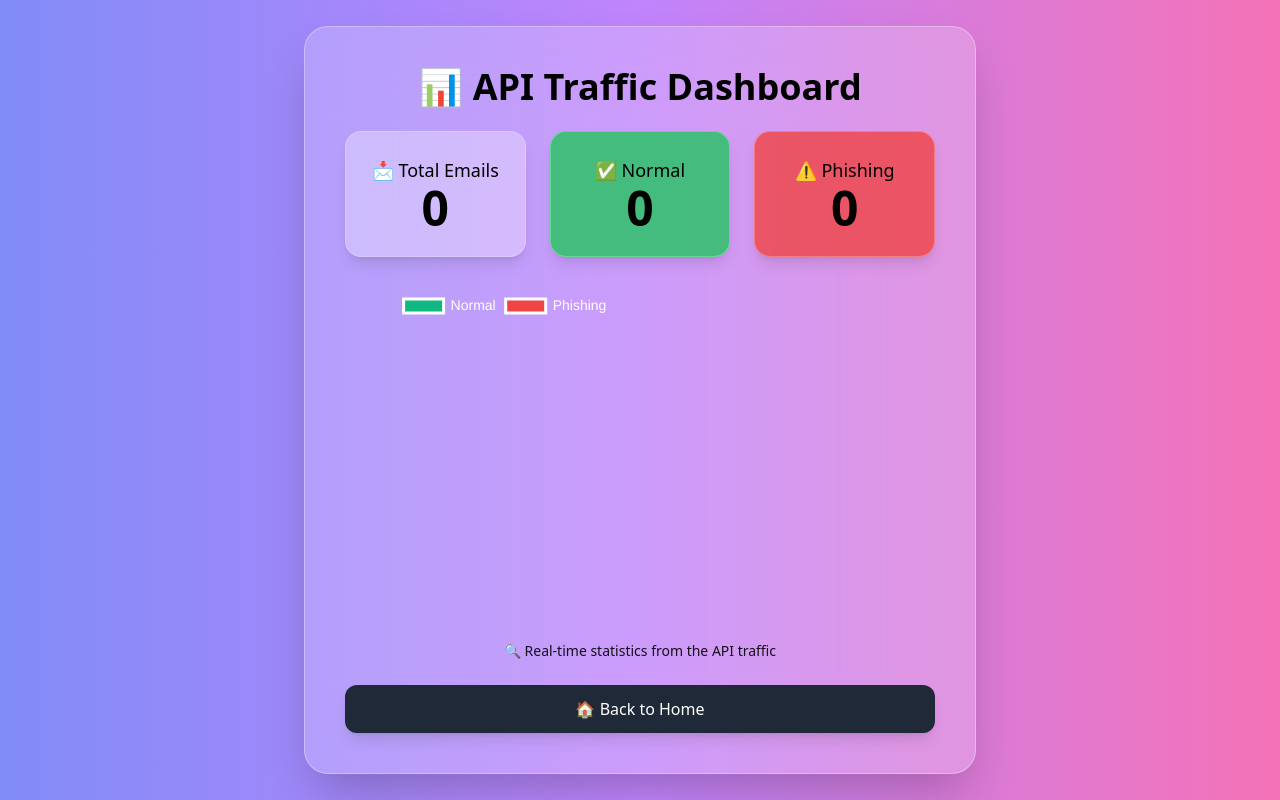
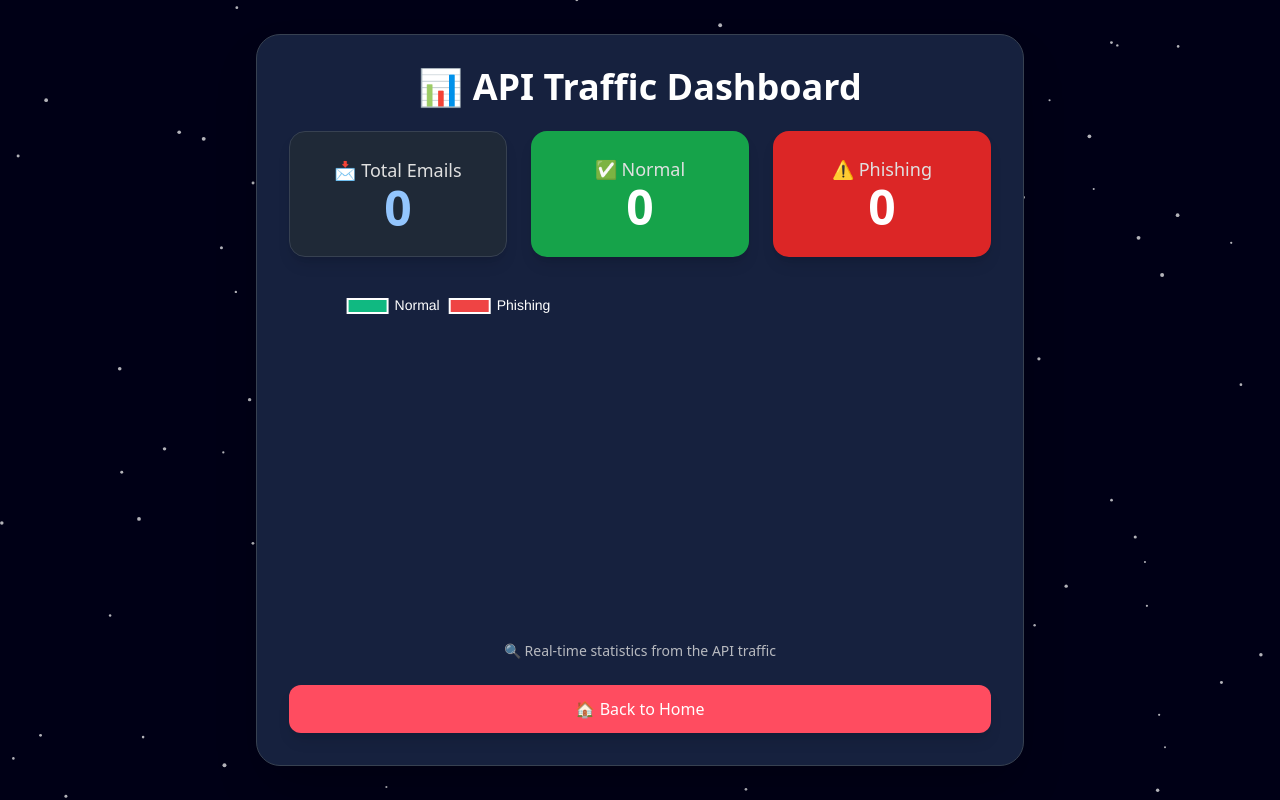
Before and after one commit to cannyworm/Phishing-email-Detection, a FastAPI app: page /dashboard in a window 1280 px wide. Run offline with FastAPI, Linux system fonts and the light colour scheme; parts of the project's set-up code (start-up, migrations or seed data) failed here and were passed over; some libraries are stand-ins or nearby versions.

Commit message:
feat:edit ui of dashborad page

```diff
--- a/templates/dashboard.html
+++ b/templates/dashboard.html
@@ -1,45 +1,72 @@
 <!DOCTYPE html>
 <html lang="en">
+
 <head>
     <meta charset="UTF-8">
     <meta name="viewport" content="width=device-width, initial-scale=1.0">
     <title>API Traffic Dashboard</title>
+
+    <!-- Tailwind CSS -->
     <script src="https://cdn.tailwindcss.com"></script>
-    <script src="https://cdn.jsdelivr.net/npm/chart.js"></script>
+    <script src="https://cdn.jsdelivr.net/npm/tsparticles@2.11.1/tsparticles.bundle.min.js" defer></script>
+    <script src="https://cdn.jsdelivr.net/npm/chart.js" defer></script>
+
+    <script>
+        tailwind.config = {
+            darkMode: 'class',
+            theme: {
+                extend: {
+                    colors: {
+                        darkBg: "#000016",
+                        darkCard: "#16213e",
+                        darkText: "#e0e0e0",
+                        accent: "#ff4c60",
+                        accentHover: "#ff2e44",
+                    },
+                    animation: {
+                        fadeIn: "fadeIn 0.5s ease-in-out",
+                    },
+                    keyframes: {
+                        fadeIn: {
+                            '0%': { opacity: 0 },
+                            '100%': { opacity: 1 },
+                        },
+                    },
+                },
+            },
+        };
+    </script>
 </head>
-<body class="bg-gradient-to-r from-indigo-400 via-purple-400 to-pink-400 dark:from-gray-900 dark:via-gray-800 dark:to-gray-700 min-h-screen flex items-center justify-center relative overflow-hidden">
 
-    <div class="max-w-2xl w-full bg-white/20 backdrop-blur-2xl rounded-3xl shadow-2xl p-10 text-center border border-white/30">
-        <h1 class="text-4xl font-extrabold mb-6 flex items-center justify-center gap-2">
-            📊 API Traffic Dashboard
-        </h1>
+<body class="bg-darkBg min-h-screen flex items-center justify-center relative overflow-hidden text-darkText">
+    <div id="tsparticles" class="absolute inset-0 -z-10"></div>
 
-        <!-- Statistics -->
+    <div class="bg-darkCard p-8 rounded-3xl shadow-2xl w-full max-w-3xl border border-gray-700 text-center relative animate-fadeIn">
+        <h1 class="text-4xl font-extrabold text-white mb-6">📊 API Traffic Dashboard</h1>
+
         <div class="grid grid-cols-3 gap-6 mb-8">
-            <div class="flex flex-col items-center p-6 bg-white/30 rounded-2xl shadow-lg border border-white/20">
-                <h2 class="text-lg font-medium flex items-center gap-1">📩 Total Emails</h2>
-                <p class="text-5xl font-bold" id="totalEmails">0</p>
+            <div class="flex flex-col items-center p-6 bg-gray-800 rounded-2xl border border-gray-700 shadow-lg">
+                <h2 class="text-lg font-medium">📩 Total Emails</h2>
+                <p class="text-5xl font-bold text-blue-300" id="totalEmails">0</p>
             </div>
-            <div class="flex flex-col items-center p-6 bg-green-500/80 rounded-2xl shadow-lg border border-green-300/50">
-                <h2 class="text-lg font-medium flex items-center gap-1">✅ Normal</h2>
-                <p class="text-5xl font-bold" id="normalEmails">0</p>
+            <div class="flex flex-col items-center p-6 bg-green-600 rounded-2xl shadow-lg">
+                <h2 class="text-lg font-medium">✅ Normal</h2>
+                <p class="text-5xl font-bold text-white" id="normalEmails">0</p>
             </div>
-            <div class="flex flex-col items-center p-6 bg-red-500/80 rounded-2xl shadow-lg border border-red-300/50">
-                <h2 class="text-lg font-medium flex items-center gap-1">⚠️ Phishing</h2>
-                <p class="text-5xl font-bold" id="phishingEmails">0</p>
+            <div class="flex flex-col items-center p-6 bg-red-600 rounded-2xl shadow-lg">
+                <h2 class="text-lg font-medium">⚠️ Phishing</h2>
+                <p class="text-5xl font-bold text-white" id="phishingEmails">0</p>
             </div>
         </div>
 
-        <!-- Pie Chart -->
         <div class="w-full h-80 mx-auto">
             <canvas id="trafficChart"></canvas>
         </div>
 
-        <p class="mt-8 text-sm opacity-90">🔍 Real-time statistics from the API traffic</p>
+        <p class="mt-8 text-sm opacity-80">🔍 Real-time statistics from the API traffic</p>
 
-        <!-- Back to Home Button -->
-        <div class="mt-6 text-center">
-            <a href="/" class="inline-block w-full bg-gray-800 text-white py-3 rounded-xl hover:bg-gray-900 transition-all shadow-lg">🏠 Back to Home</a>
+        <div class="mt-6">
+            <a href="/" class="inline-block w-full bg-accent py-3 rounded-xl text-white hover:bg-accentHover transition-all shadow-lg">🏠 Back to Home</a>
         </div>
     </div>
 
@@ -47,12 +74,35 @@
         // รับข้อมูลจาก analysis_data ที่ถูกส่งมาจาก FastAPI
         const analysisData = {{ analysis_data | safe }};
 
-        // อัปเดตตัวเลขสถิติ
+        window.onload = () => {
+            tsParticles.load("tsparticles", {
+                particles: {
+                    number: { value: 100, density: { enable: true, value_area: 800 } },
+                    color: { value: "#ffffff" },
+                    shape: { type: "circle" },
+                    opacity: { value: 0.7 },
+                    size: { value: 2, random: true },
+                    move: { enable: true, speed: 1, direction: "none", out_mode: "out" }
+                },
+                interactivity: {
+                    detect_on: "canvas",
+                    events: {
+                        onhover: { enable: true, mode: "repulse" },
+                        onclick: { enable: true, mode: "push" },
+                        resize: true,
+                    },
+                    modes: {
+                        repulse: { distance: 100, duration: 0.4 },
+                        push: { particles_nb: 4 },
+                    }
+                },
+                retina_detect: true,
+            });
+
             document.getElementById('totalEmails').textContent = analysisData.total_emails;
             document.getElementById('normalEmails').textContent = analysisData.normal_count;
             document.getElementById('phishingEmails').textContent = analysisData.phishing_count;
 
-        // แสดงกราฟวงกลม
             const ctx = document.getElementById('trafficChart').getContext('2d');
             new Chart(ctx, {
                 type: 'doughnut',
@@ -62,7 +112,7 @@
                         label: 'Traffic Overview',
                         data: [analysisData.normal_count, analysisData.phishing_count],
                         backgroundColor: ['#10b981', '#ef4444'],
-                    borderWidth: 3
+                        borderWidth: 2
                     }]
                 },
                 options: {
@@ -74,7 +124,7 @@
                     }
                 }
             });
+        };
     </script>
-
 </body>
 </html>
```
Also changed, not shown: 1 other file. Lines whose indentation alone changed are shown as unchanged.
